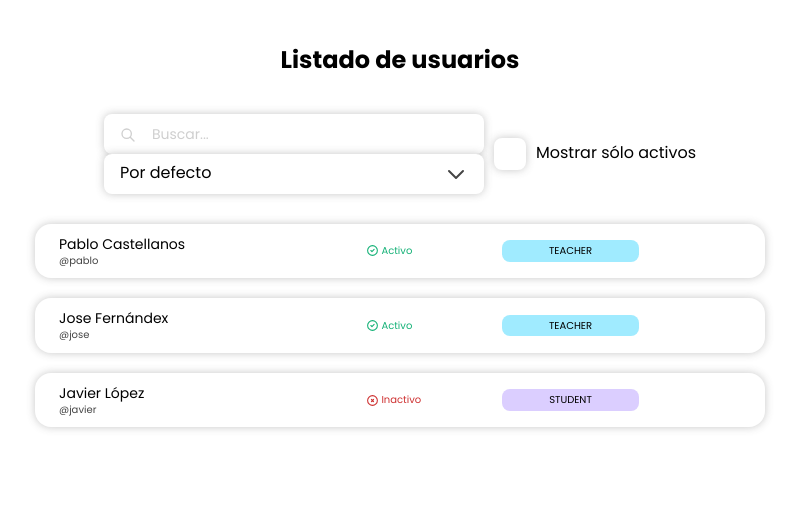
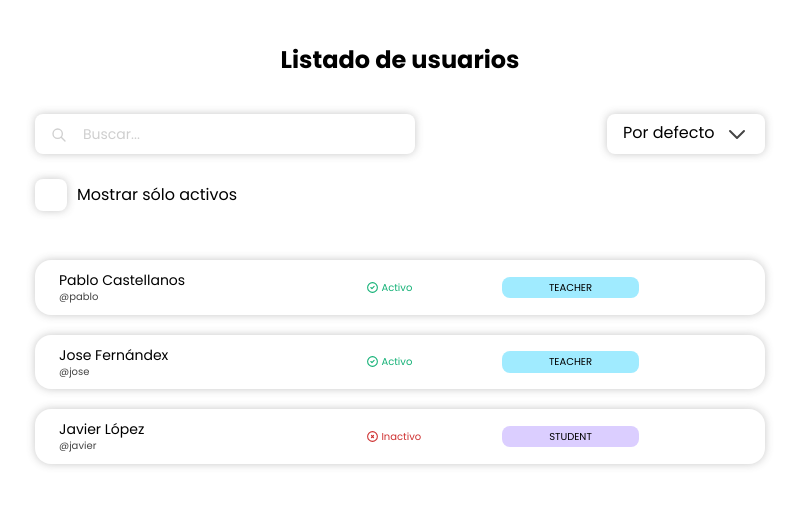
Before and after one commit to ricardozuritadev/user-manager, a React (Vite) app: page / in a window 1280 px wide. Shown: the top 506 px of the page, without its empty margins (240-1039 px from the left). Built offline with nearby package versions, Linux system fonts and the light colour scheme.

Commit message:
Modify users list filters styles

```diff
--- a/src/styles/components/_users-list-filters.scss
+++ b/src/styles/components/_users-list-filters.scss
@@ -1,10 +1,12 @@
 .c-user-list-filters {
-  display: flex;
-  flex-wrap: wrap;
-  align-items: center;
-  justify-content: center;
-  gap: 1rem;
-  margin-bottom: 3rem;
+  margin-bottom: 4rem;
+
+  &__container {
+    display: flex;
+    align-items: center;
+    justify-content: space-between;
+    margin-bottom: 1.6rem;
+  }
 
   &__checkbox {
     display: flex;
```
